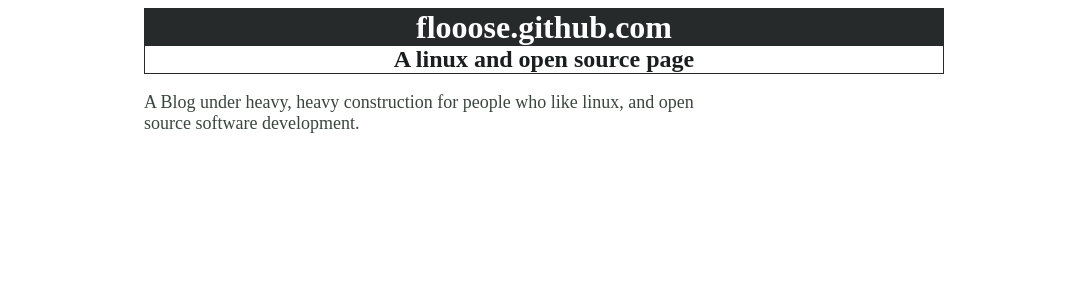
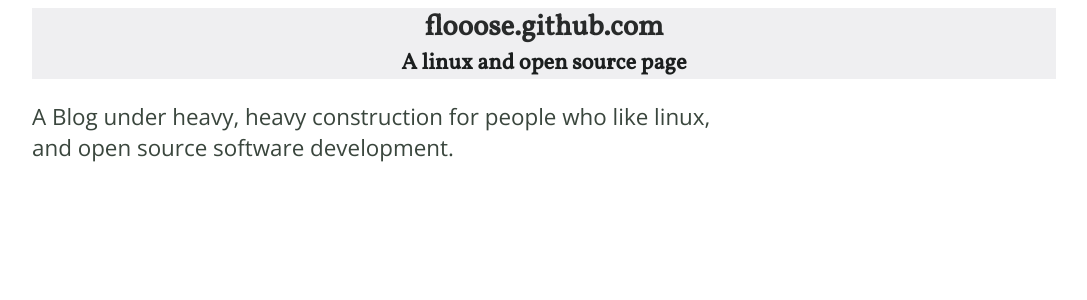
Before and after one commit to flooose/flooose.github.io, a Jekyll site: the page built from index.html, in a window 1280 px wide. Shown: the top 300 px of the page, without its empty margins (96-1183 px from the left). Built offline with Jekyll 4.4.1, drawn with Linux system fonts in a browser that asks for light colours; some web fonts are replaced; Markdown is read by kramdown in place of the engine named in the settings.

Commit message:
update a bunch of styling

```diff
--- a/_layouts/base.html
+++ b/_layouts/base.html
@@ -1,7 +1,7 @@
 <!DOCTYPE html PUBLIC "-//W3C//DTD XHTML 1.0 Transitional//EN" "http://www.w3.org/TR/xhtml1/DTD/xhtml1-transitional.dtd">
   <link rel="stylesheet" href="/stylesheets/flooose.css" type="text/css">
     <link href='http://fonts.googleapis.com/css?family=Goudy+Bookletter+1911&v1' rel='stylesheet' type='text/css'>
-    <link href='http://fonts.googleapis.com/css?family=Quattrocento' rel='stylesheet' type='text/css'>
+    <link href='http://fonts.googleapis.com/css?family=Vollkorn' rel='stylesheet' type='text/css'>
     <link href='http://fonts.googleapis.com/css?family=Open+Sans' rel='stylesheet' type='text/css'>
     <link href='http://fonts.googleapis.com/css?family=Droid+Sans+Mono' rel='stylesheet' type='text/css'>
 <html xmlns="http://www.w3.org/1999/xhtml">
--- a/stylesheets/flooose.css
+++ b/stylesheets/flooose.css
@@ -1,63 +1,75 @@
 body {
+    font-size: 10px;
     align: "center";
 }
 
+div#container {
+    width: auto;
+    max-width: 1024px;
+    margin: auto;
+    font-size: 1.6em;
+}
+
 h1, h2, h3 {
-    font-family: 'Goudy Bookletter 1911';
+    font-family: 'Vollkorn';
     color: #282A2A;
 }
 
 #h1-page-title {
     margin-top: 0px;
     margin-bottom: 0px;
-    color: white;
-    background-color: #262A2A;
+    background-color: #EFEFF1;
+    font-size: 1.8em;
 }
 
 #h2-page-title {
     margin-bottom: 0px;
     margin-top: 0px;
     color: #1B1E1E;
-    background-color: #C2C5C2yyy;
+    background-color: #EFEFF1;
+    font-size: 1.4em;
 }
 
 .page-title {
-    font-family: 'Goudy Bookletter 1911';
+    font-family: 'Vollkorn';
     text-align: center;
 }
 
 ul {
     font-family: 'Open Sans';
+    font-size: 1em;
     list-style: none;
 }
 
 p {
     color: #3A463D;
-    font-family: 'Quattrocento';
-    font-size: 18px;
+    font-family: 'Open Sans';
+    font-size: 1.4em;
 }
 
 p.section-title {
-    font-family: 'Quattrocento';
+    font-family: 'Vollkorn';
     color: #282A2A;
     font-weight: 600;
+    font-size: 1.4em;
 }
 
 .code {
-    background-color: #E9F4E9;
-    width: 90%;
+    background-color: #F1F6EA;
+    width: 85%;
     margin: auto;
-    font-family: 'Droid Sans Mono';
-    font-size: 0.81em;
+    font-size: 1.2em;
 }
 
 code {
-    background-color: #E9F4E9;
+    font-size: 1em;
+    font-family: 'Vollkorn';
+    background-color: #CACBC9;
 }
 
 div#header {
     border-color: #262A2A;
-    border-width: 1px;
+    border-width: 0px;
     border-style: solid;
 }
 
@@ -69,10 +81,4 @@
 
 div#content {
     display: inline;
-    width: 70%;
 }
-
-div#container {
-    width: 800px;
-    margin: auto;
-}
```
Also changed, not shown: _layouts/post.html (+11 -2 lines), _posts/2011-02-23-screen-gnu-screen-gnu-screen-and-your-terminal.textile (+11 -11 lines), 3 other files.
